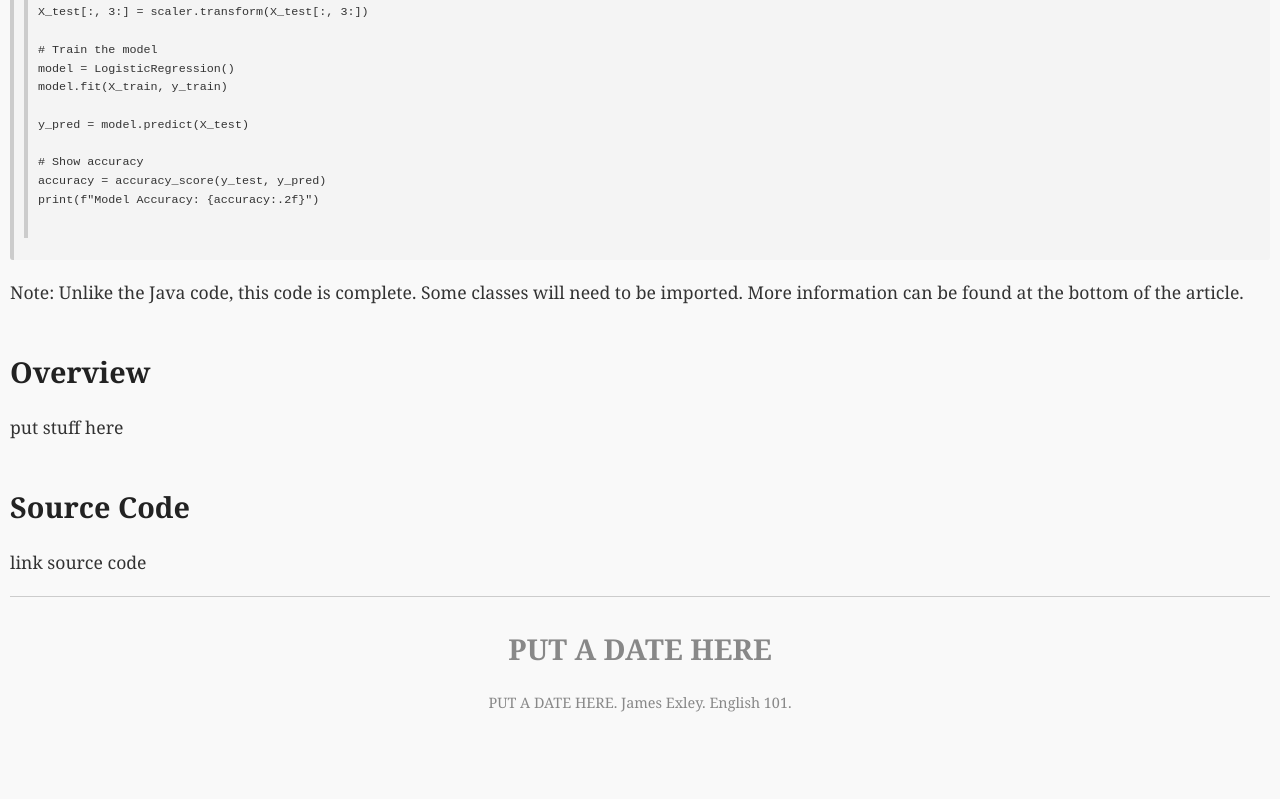
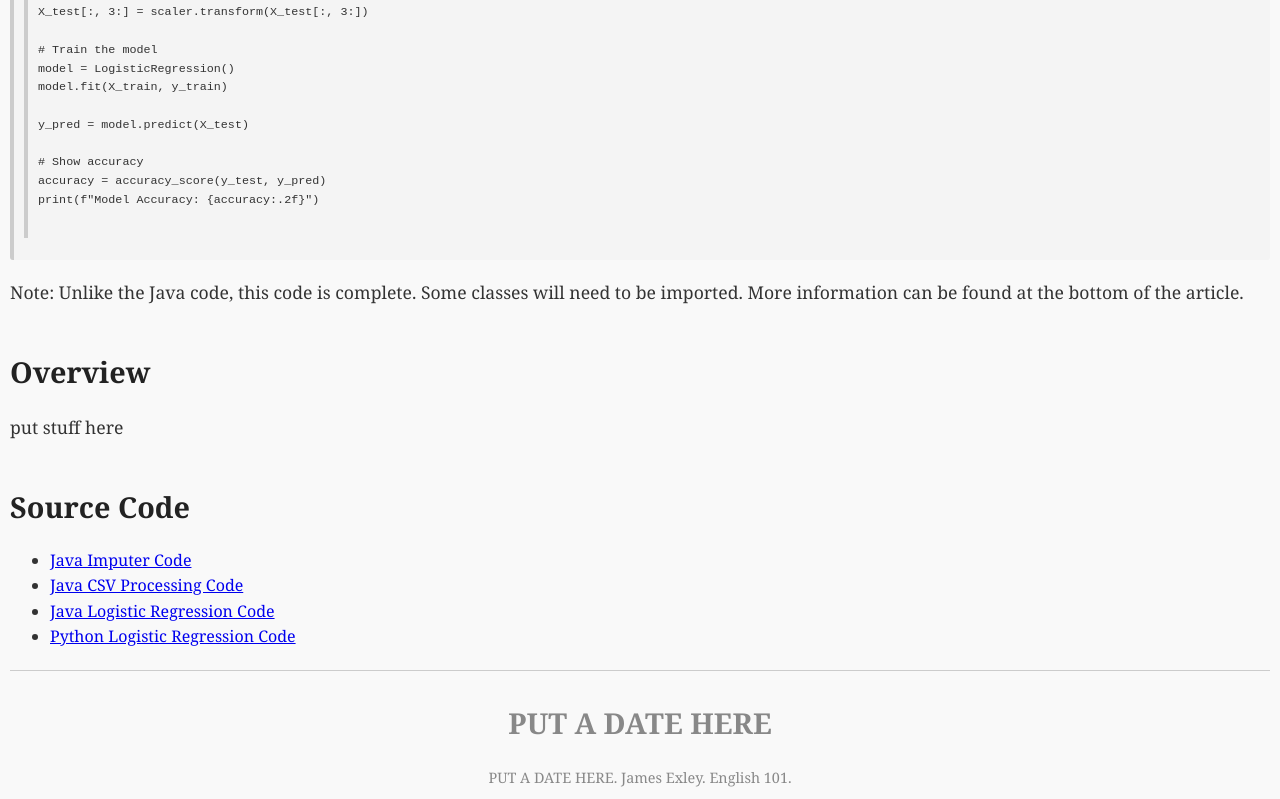
Before and after one commit to exleyjames/gopublic, a plain HTML site: page index.html in a window 1280 px wide. Shown: the part 4498-5297 px from the top of the page. Before the commit the page ends 5223 px from the top, so only its background shows below. Drawn offline with Linux system fonts and the light colour scheme.

Commit message:
Added soruce code links

```diff
--- a/index.html
+++ b/index.html
@@ -342,7 +342,12 @@ print(f"Model Accuracy: {accuracy:.2f}")
             </p>
             <h2>Source Code</h2>
             <p>
-                link source code
+                <ul>
+                    <li><a href="https://github.com/exleyjames/gopublic/blob/main/Imputer.java" target="_blank">Java Imputer Code</a></li>
+                    <li><a href="https://github.com/exleyjames/gopublic/blob/main/LoadCSV.java" target="_blank">Java CSV Processing Code</a></li>
+                    <li><a href="https://github.com/exleyjames/gopublic/blob/main/LogisticRegressionModel.java" target="_blank">Java Logistic Regression Code</a></li>
+                    <li><a href="https://github.com/exleyjames/gopublic/blob/main/LogisitcRegression.ipynb" target="_blank">Python Logistic Regression Code</a></li>
+                </ul>
             </p>
         </article>
 
```
